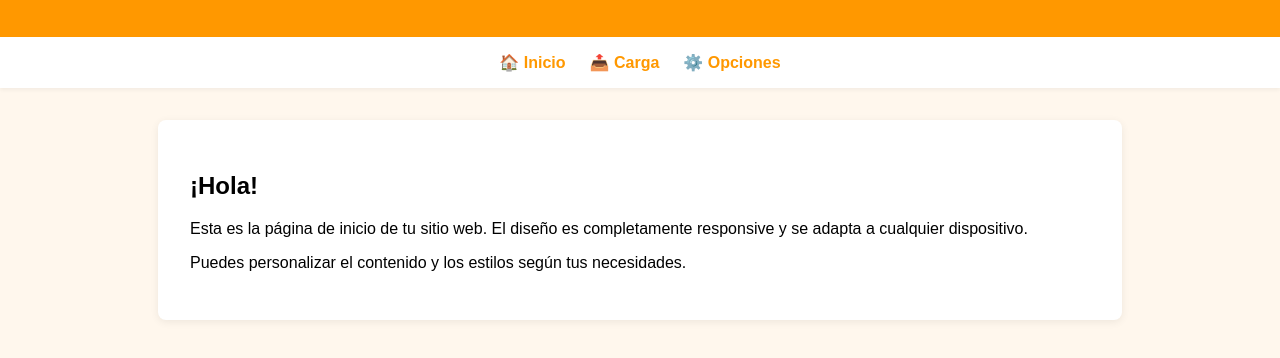
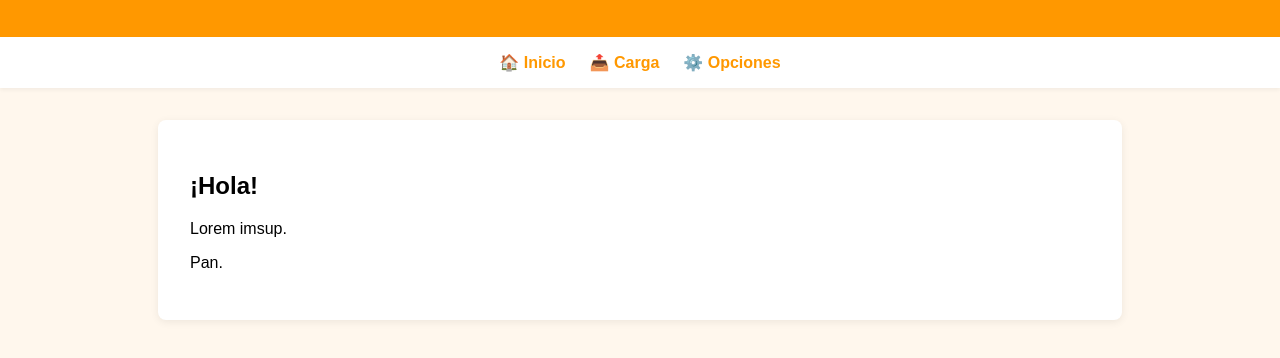
Before and after one commit to PlygiGamer22/plygigamer22.github.io, a plain HTML site: page index.html in a window 1280 px wide. Shown: the part 104-462 px from the top of the page. Drawn offline with Linux system fonts and the light colour scheme.

Commit message:
index.html

```diff
--- a/index.html
+++ b/index.html
@@ -60,8 +60,8 @@
 	</nav>
 	<main>
 		<h2>¡Hola!</h2>
-		<p>Esta es la página de inicio de tu sitio web. El diseño es completamente responsive y se adapta a cualquier dispositivo.</p>
-		<p>Puedes personalizar el contenido y los estilos según tus necesidades.</p>
+		<p>Lorem imsup.</p>
+		<p>Pan.</p>
 	</main>
 </body>
 <script>
```
